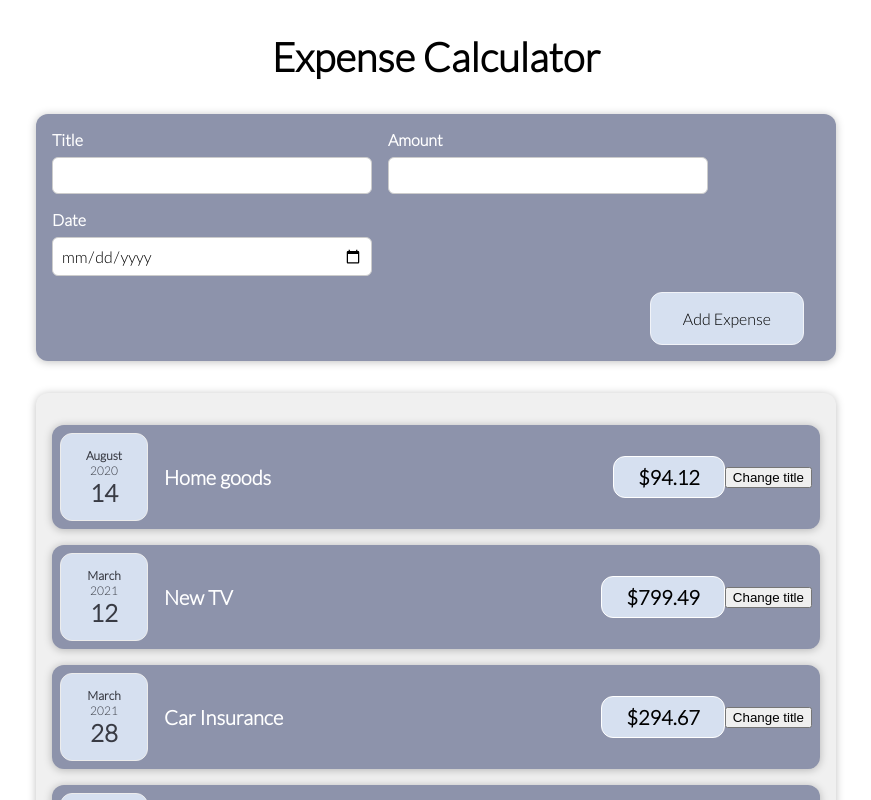
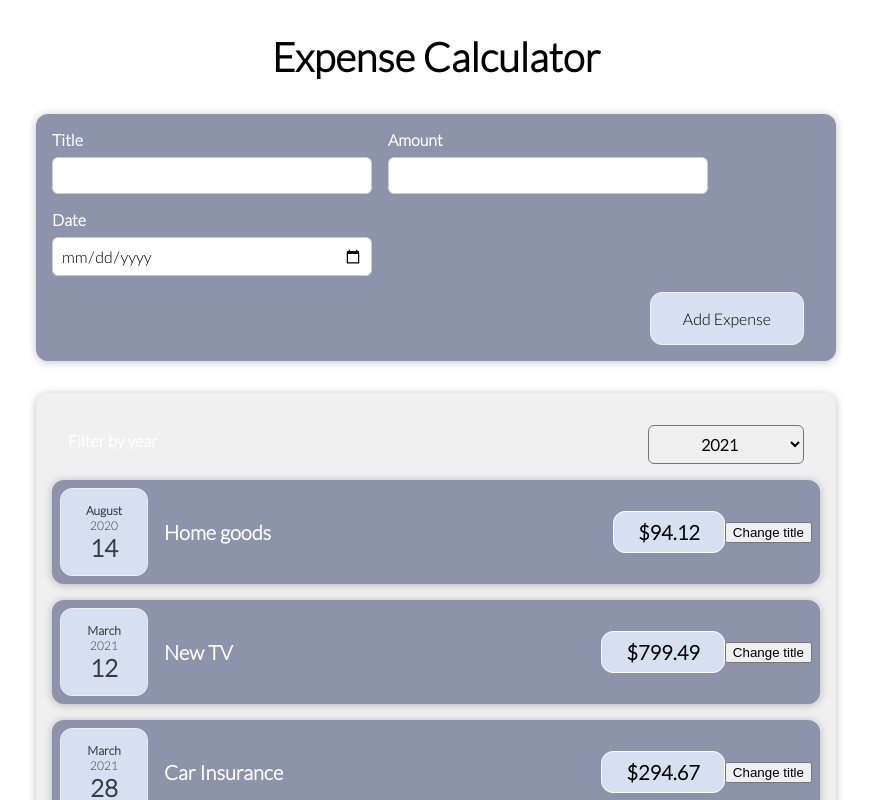
Before and after one commit to BernaraD/expenses_app, a React (Create React App) app: page / in a window 1280 px wide. Shown: the top 800 px of the page, without its empty margins (204-1075 px from the left). Built offline with nearby package versions, Linux system fonts and the light colour scheme.

Commit message:
Filter data by year

```diff
--- a/src/App.js
+++ b/src/App.js
@@ -26,12 +26,17 @@
             date: new Date(2021, 5, 12),
         },
     ]
+
+    const addExpenseHandler = (expense) => {
+        console.log('Hello from App.js')
+    }
     const [expenses, setExpense] = useState(initialValues);
 
     return (
         <div className="App">
             <h2>Expense Calculator</h2>
-            <NewExpense />
+
+            <NewExpense onAddExpense={addExpenseHandler}/>
             <Expenses items={expenses}/>
 
         </div>
--- /dev/null
+++ b/src/components/Expenses/ExpenseFilter.css
@@ -0,0 +1,24 @@
+.expenses-filter {
+    color: white;
+    padding: 0 1rem;
+}
+
+.expenses-filter__control {
+    display: flex;
+    width: 100%;
+    align-items: center;
+    justify-content: space-between;
+    margin: 1rem 0;
+}
+
+.expenses-filter label {
+    font-weight: bold;
+    margin-bottom: 0.5rem;
+}
+
+.expenses-filter select {
+    font: inherit;
+    padding: 0.5rem 3rem;
+    font-weight: bold;
+    border-radius: 6px;
+}
--- /dev/null
+++ b/src/components/Expenses/ExpenseFilter.js
@@ -0,0 +1,27 @@
+import React, {useState} from 'react';
+import './ExpenseFilter.css'
+
+function ExpenseFilter(props) {
+
+
+    const yearFilterHandler = (e) => {
+        props.filterYearHandler(e.target.value)
+
+    }
+
+    return (
+        <div className='expenses-filter'>
+            <div className='expenses-filter__control'>
+                <label>Filter by year</label>
+                <select value={props.selectedYear} onChange={yearFilterHandler}>
+                    <option value='2022'>2022</option>
+                    <option value='2021'>2021</option>
+                    <option value='2020'>2020</option>
+                    <option value='2019'>2019</option>
+                </select>
+            </div>
+        </div>
+    )
+}
+
+export default ExpenseFilter;
--- a/src/components/Expenses/ExpenseItem.js
+++ b/src/components/Expenses/ExpenseItem.js
@@ -2,6 +2,7 @@
 import ExpenseDate from "./ExpenseDate";
 import Card from "../UI/Card";
 import {useState} from "react";
+import ExpenseFilter from "./ExpenseFilter";
 
 function ExpenseItem(props) {
 
@@ -12,6 +13,7 @@
     }
 
     return (
+
             <Card className='expense-item'>
 
                 <ExpenseDate date={props.date}/>
--- a/src/components/Expenses/Expenses.js
+++ b/src/components/Expenses/Expenses.js
@@ -1,29 +1,45 @@
-import React from 'react';
+import React, {useState} from 'react';
 import ExpenseItem from "./ExpenseItem";
 import "./Expenses.css"
 import Card from "../UI/Card";
+import ExpenseFilter from "./ExpenseFilter";
 
 
-function Expenses (props) {
+function Expenses(props) {
 
+    const [selectedYear, setSelectedYear] = useState('2021')
+
+    const filterYearHandler = (selectedYear) => {
+        setSelectedYear(selectedYear)
+    }
 
     return (
+
         <Card className="expenses">
+            <ExpenseFilter filterYearHandler={filterYearHandler}
+                           selectedYear={selectedYear}
+            />
+
             <ExpenseItem title={props.items[0].title}
                          amount={props.items[0].amount}
-                         date={props.items[0].date}/>
+                         date={props.items[0].date}
+            />
 
             <ExpenseItem title={props.items[1].title}
                          amount={props.items[1].amount}
-                         date={props.items[1].date}/>
+                         date={props.items[1].date}
+            />
 
             <ExpenseItem title={props.items[2].title}
                          amount={props.items[2].amount}
-                         date={props.items[2].date}/>
+                         date={props.items[2].date}
+            />
 
             <ExpenseItem title={props.items[3].title}
                          amount={props.items[3].amount}
-                         date={props.items[3].date}/>
+                         date={props.items[3].date}
+            />
+
         </Card>
     )
 }
--- a/src/components/NewExpense/ExpenseForm.js
+++ b/src/components/NewExpense/ExpenseForm.js
@@ -1,7 +1,7 @@
 import React, {useState} from 'react';
 import '../NewExpense/ExpenseForm.css'
 
-const ExpenseForm = () => {
+const ExpenseForm = (props) => {
 
     // const [userInput, setUserInput] = useState({
     //     newTitle: '',
@@ -44,7 +44,7 @@
             amount: newAmount,
             date: new Date(newDate)
         }
-        console.log(expenses)
+        props.onSaveExpenseData(expenses)
         setNewTitle('');
         setNewAmount('');
         setNewDate('');
--- a/src/components/NewExpense/NewExpense.js
+++ b/src/components/NewExpense/NewExpense.js
@@ -3,12 +3,20 @@
 import ExpenseForm from "./ExpenseForm";
 
 
+const NewExpense = (props) => {
 
-const NewExpense = () => {
+    const saveExpenseDataHandler = (enteredExpenseData) => {
+        const expenses = {
+            ...enteredExpenseData,
+            id: Math.random().toString()
+        };
+        props.onAddExpense(expenses)
+    }
+
 
     return (
         <div className="new-expense">
-            <ExpenseForm />
+            <ExpenseForm onSaveExpenseData={saveExpenseDataHandler}/>
         </div>
     )
 }
```
Also changed, not shown: 1 other file (tests, documents, lock files or other folders). Lines whose indentation alone changed are shown as unchanged.
